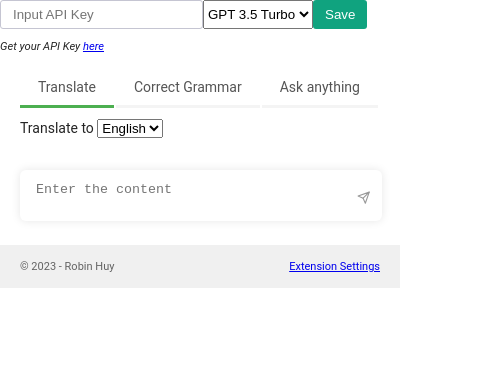
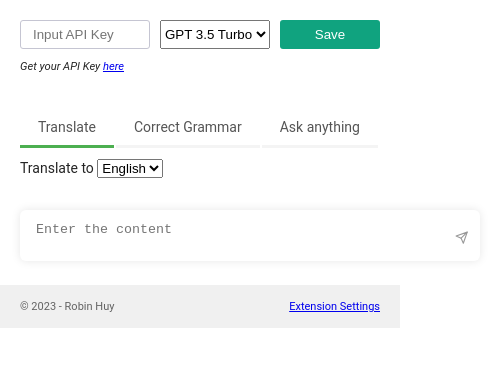
Before and after one commit to robinhuy/chatgpt-translate, a browser extension: page popup.html in a window 400 px wide. Shown: the whole page, 500 px wide, since content can reach past the window. Drawn offline with Linux system fonts and the light colour scheme.

Commit message:
update style of popup

```diff
--- a/css/popup.css
+++ b/css/popup.css
@@ -13,7 +13,12 @@ body {
   display: flex;
 }
 
+.mr-10 {
+  margin-right: 10px;
+}
+
 .text-input {
+  width: 100%;
   padding: 6px 12px;
   color: #353740;
   border: 1px solid #c5c5d2;
@@ -32,6 +37,7 @@ body {
 }
 
 .btn-primary {
+  min-width: 100px;
   padding: 6px 12px;
   background-color: #10a37f;
   color: #fff;
@@ -44,10 +50,6 @@ body {
 
 .btn-primary:hover {
   background-color: #1a7f64;
-}
-
-.text-input + .btn-primary {
-  margin-left: 8px;
 }
 
 .info {
@@ -65,9 +67,13 @@ h4,
   width: 100%;
 }
 
+#starter {
+  padding: 20px;
+}
+
 #content {
   padding: 15px 20px;
-  width: 402px;
+  width: 500px;
 }
 
 .nav-tab {
--- a/popup.html
+++ b/popup.html
@@ -9,9 +9,14 @@
   <body>
     <div id="starter">
       <div class="d-flex">
-        <input id="chatgpt-api-key" class="text-input" type="text" placeholder="Input API Key" />
+        <input
+          id="chatgpt-api-key"
+          class="text-input mr-10"
+          type="text"
+          placeholder="Input API Key"
+        />
 
-        <select id="chatgpt-model">
+        <select id="chatgpt-model" class="mr-10">
           <option value="gpt-3.5-turbo">GPT 3.5 Turbo</option>
           <!-- <option value="gpt-4">GPT 4</option> -->
         </select>
```
